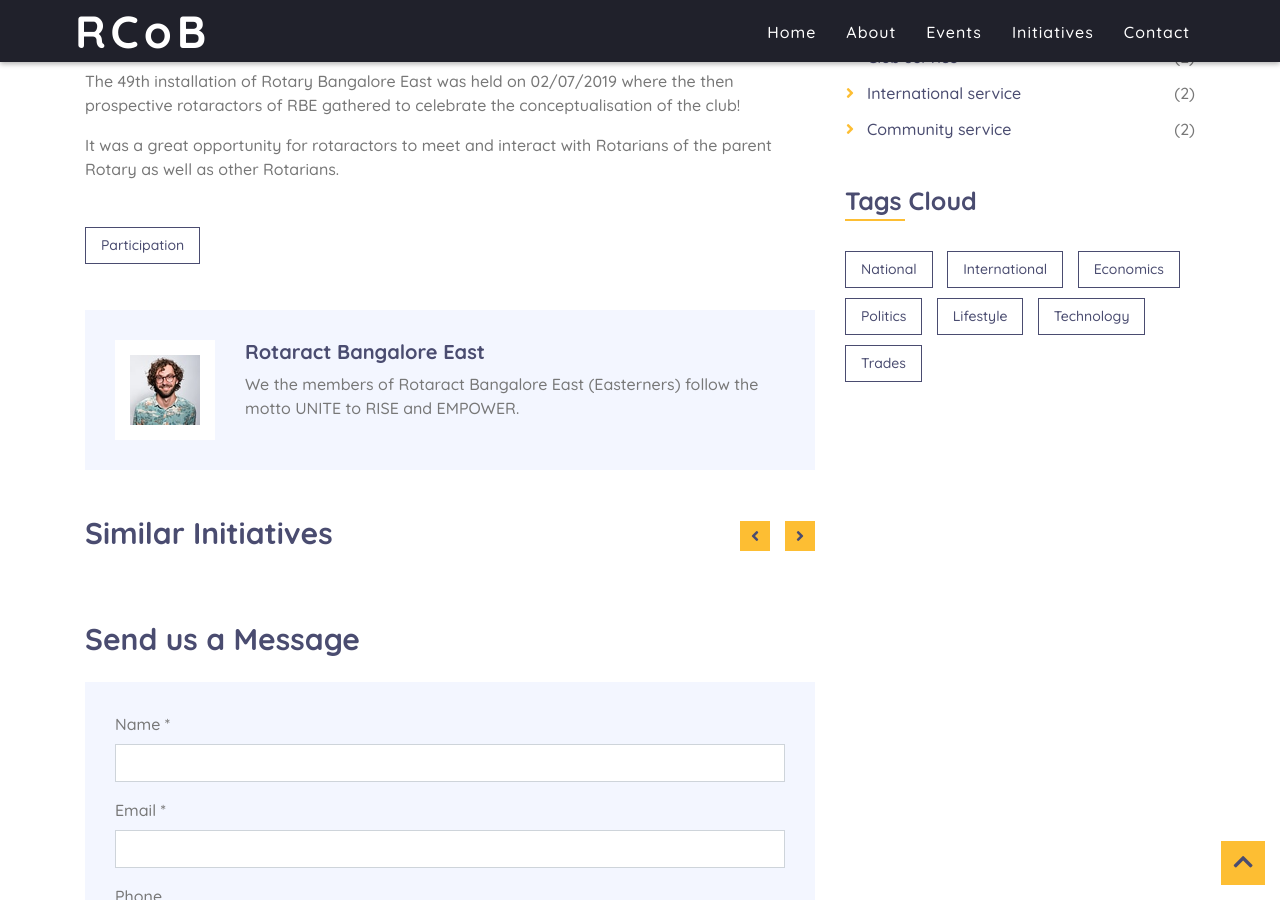
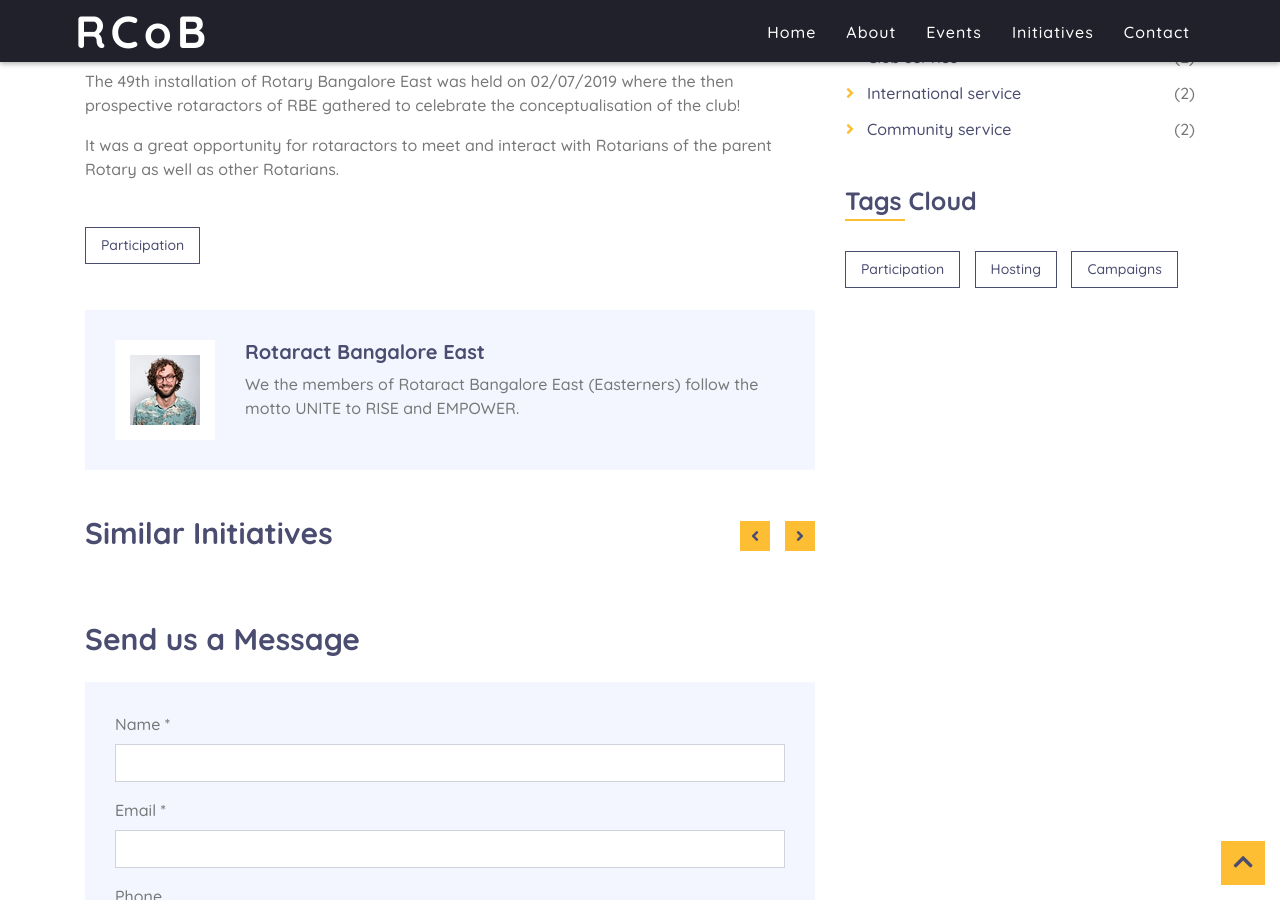
Before and after one commit to 3190rcob/rcob3190, a Jekyll site: the page built from _posts/2019-07-02-rotaryinstallation.md, in a window 1280 px wide and 900 px high, scrolled down 1194 px. Built offline with Jekyll 4.4.1, drawn with Linux system fonts in a browser that asks for light colours; nearby versions of some CDN libraries.

Commit message:
post and sidebar tags

```diff
--- a/_includes/sidebar.html
+++ b/_includes/sidebar.html
@@ -51,13 +51,16 @@
         <div class="sidebar-widget">
             <h2 class="widget-title">Tags Cloud</h2>
             <div class="tag-widget">
-                <a href="">National</a>
-                <a href="">International</a>
-                <a href="">Economics</a>
-                <a href="">Politics</a>
-                <a href="">Lifestyle</a>
-                <a href="">Technology</a>
-                <a href="">Trades</a>
+                {% assign tags_list = site.tags %}
+                {% if tags_list.first[0] == null %}
+                {% for tag in tags_list %}
+                <a href="{{ site.baseurl }}/initiatives/tag-{{ tag }}">{{ tag | capitalize | replace: "-"," "}}</a>
+                {% endfor %}
+                {% else %}
+                {% for tag in tags_list %}
+                <a href="{{ site.baseurl }}/initiatives/tag-{{ tag[0] }}">{{ tag[0] | capitalize | replace: "-"," "}}</a>
+                {% endfor %}
+                {% endif %}
             </div>
         </div>
     </div>
```
